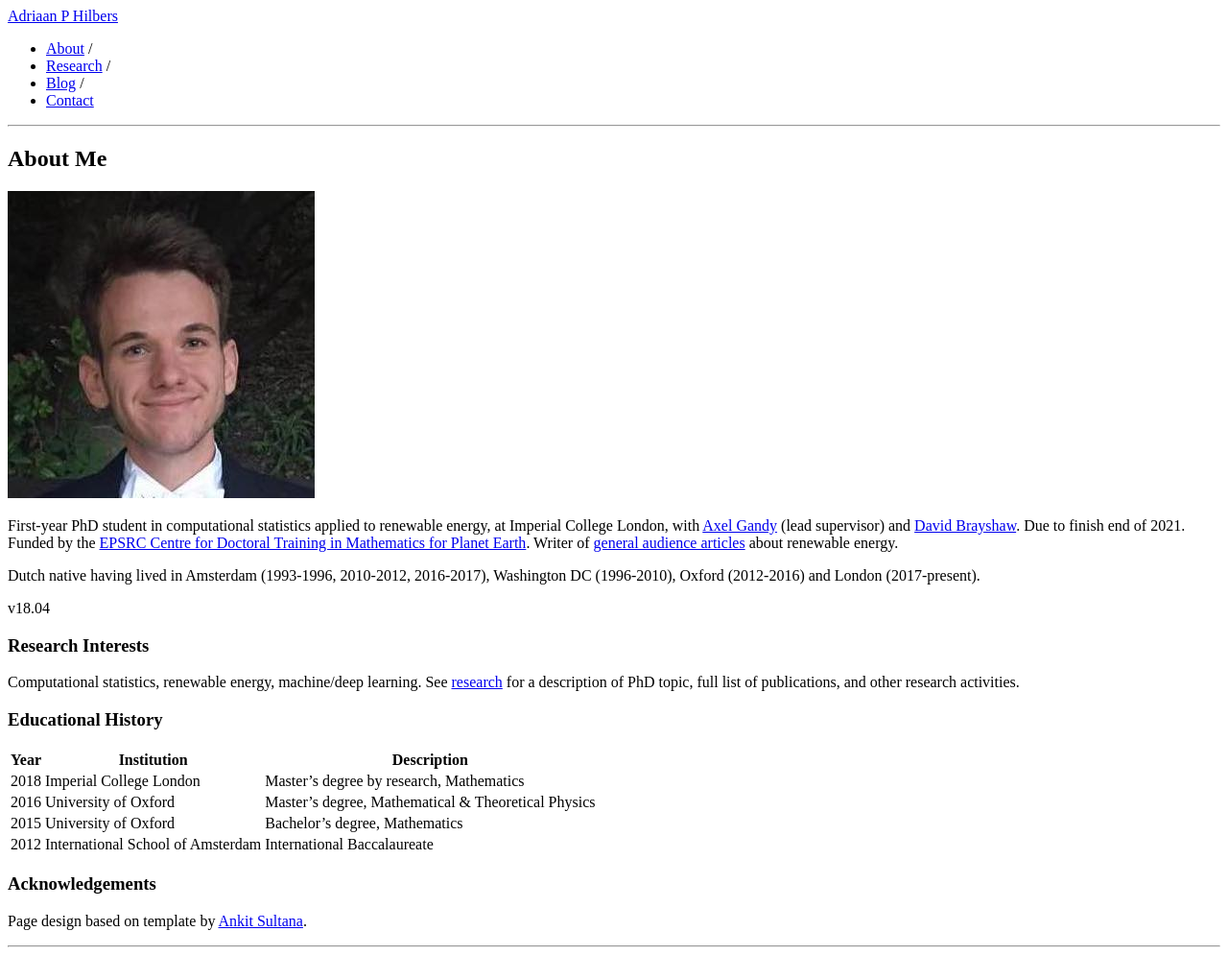
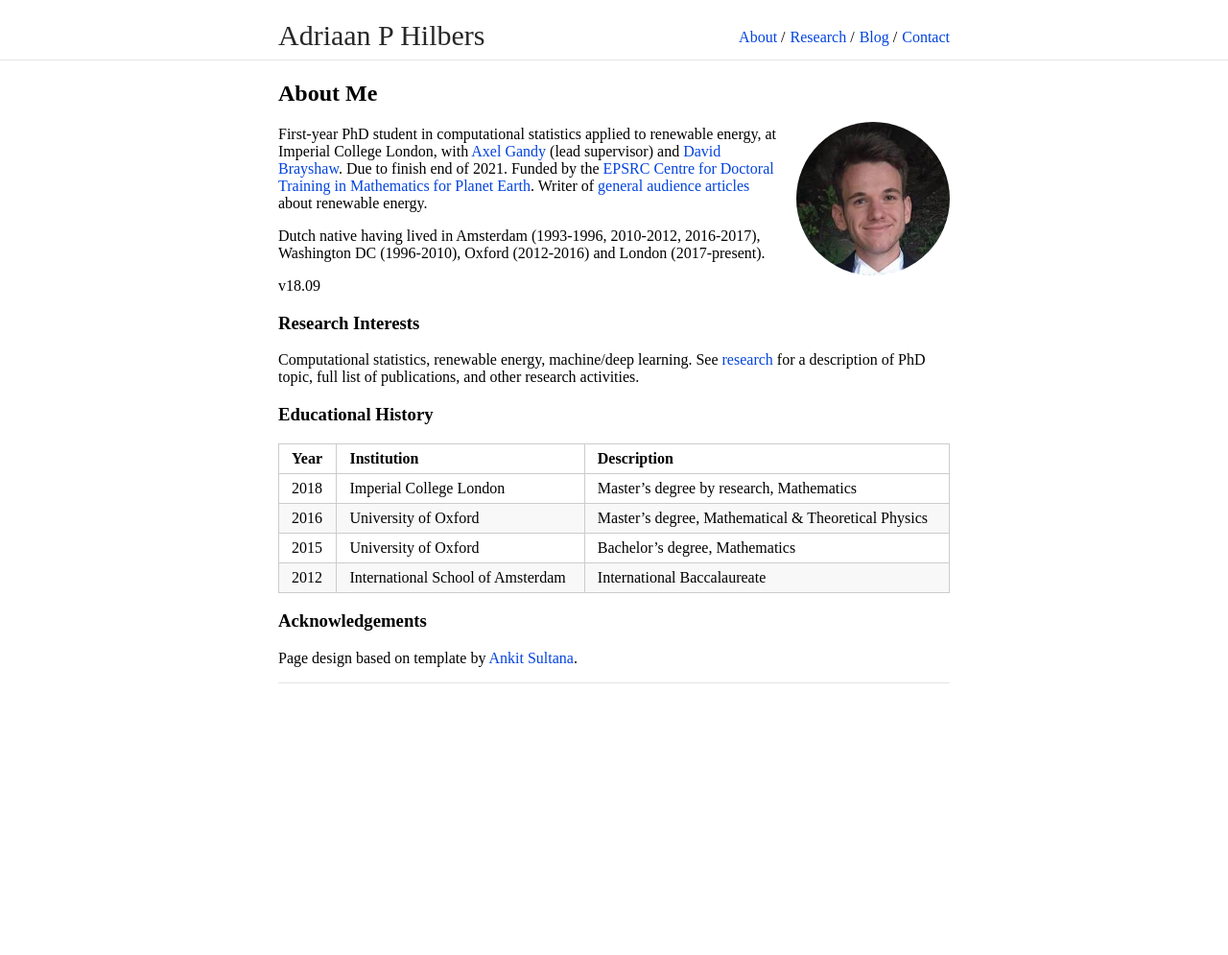
Before and after one commit to ahilbers/ahilbers.github.io, a Jekyll site: the page built from index.md, in a window 1280 px wide. Shown: the whole page at 96% size. Built offline with Jekyll 4.4.1, drawn with Linux system fonts in a browser that asks for light colours; our own code applies the rules of GitHub Pages for plain Markdown files; after the commit the page ends 900 px from its top, so only the background shows below that.

Commit message:
attempt 7

```diff
--- a/_config.yml
+++ b/_config.yml
@@ -1,6 +1,6 @@
 title: Adriaan P Hilbers
 url: " "
-baseurl: "ahilbers.github.io"
+baseurl: "/"
 
 markdown: kramdown
 #ins_logo: "./bits-logo.png"
--- a/index.md
+++ b/index.md
@@ -11,7 +11,7 @@ First-year PhD student in computational statistics applied to renewable energy,
 
 Dutch native having lived in Amsterdam (1993-1996, 2010-2012, 2016-2017), Washington DC (1996-2010), Oxford (2012-2016) and London (2017-present).
 
-v18.04
+v18.09
 
 
 
```
Also changed, not shown: 5 other files.
